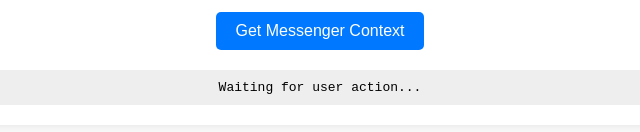
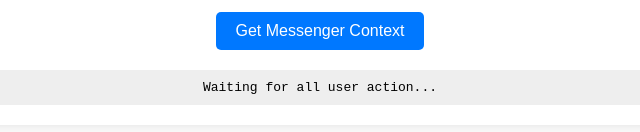
Before and after one commit to ducmanh1700/messenger-webview-test, a plain HTML site: page index.html in a window 1280 px wide. Shown: the part 142-274 px from the top of the page, 320-960 px from the left. Drawn offline with Linux system fonts and the light colour scheme.

Commit message:
Update index.html

```diff
--- a/index.html
+++ b/index.html
@@ -43,7 +43,7 @@
     <h1>Messenger WebView Test</h1>
     <p>Click below to test <code>getContext()</code> function:</p>
     <button onclick="getMessengerContext()">Get Messenger Context</button>
-    <div id="output">Waiting for user action...</div>
+    <div id="output">Waiting for all user action...</div>
   </div>
 
   <script>
```
